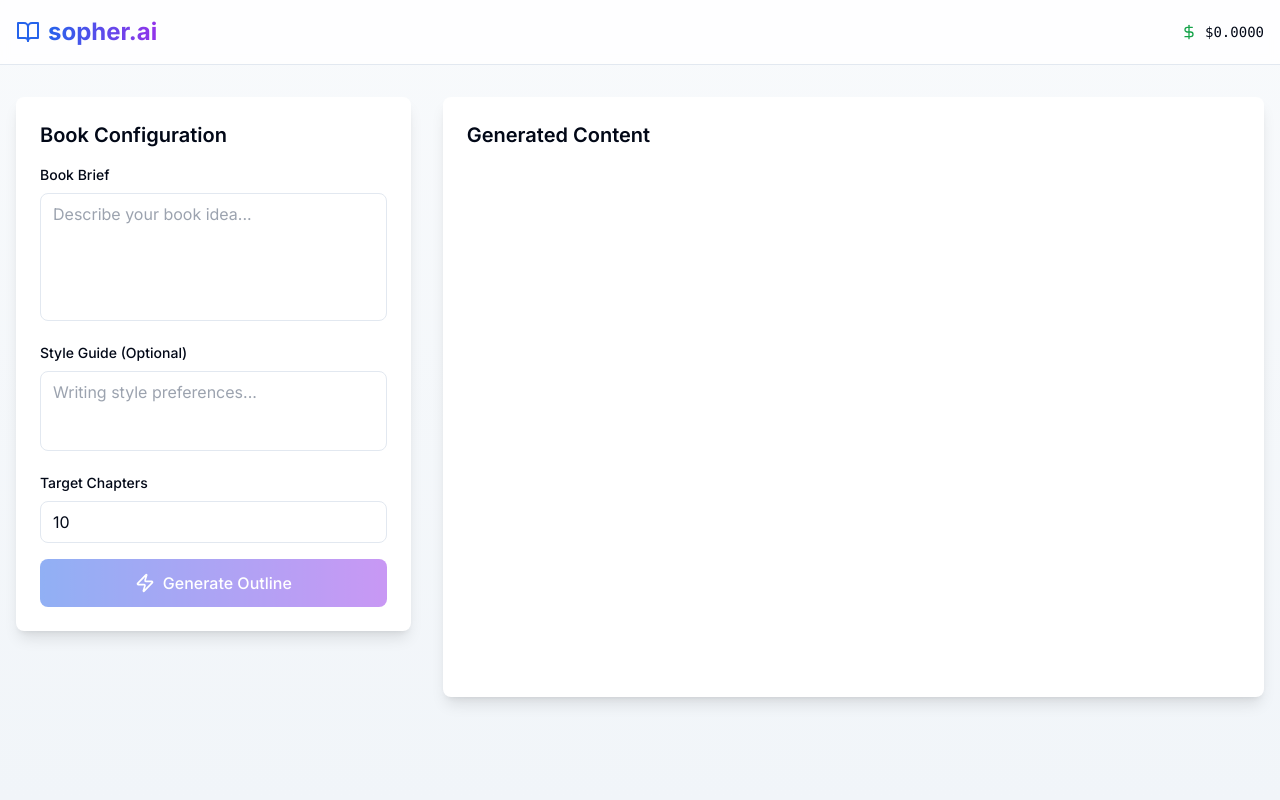
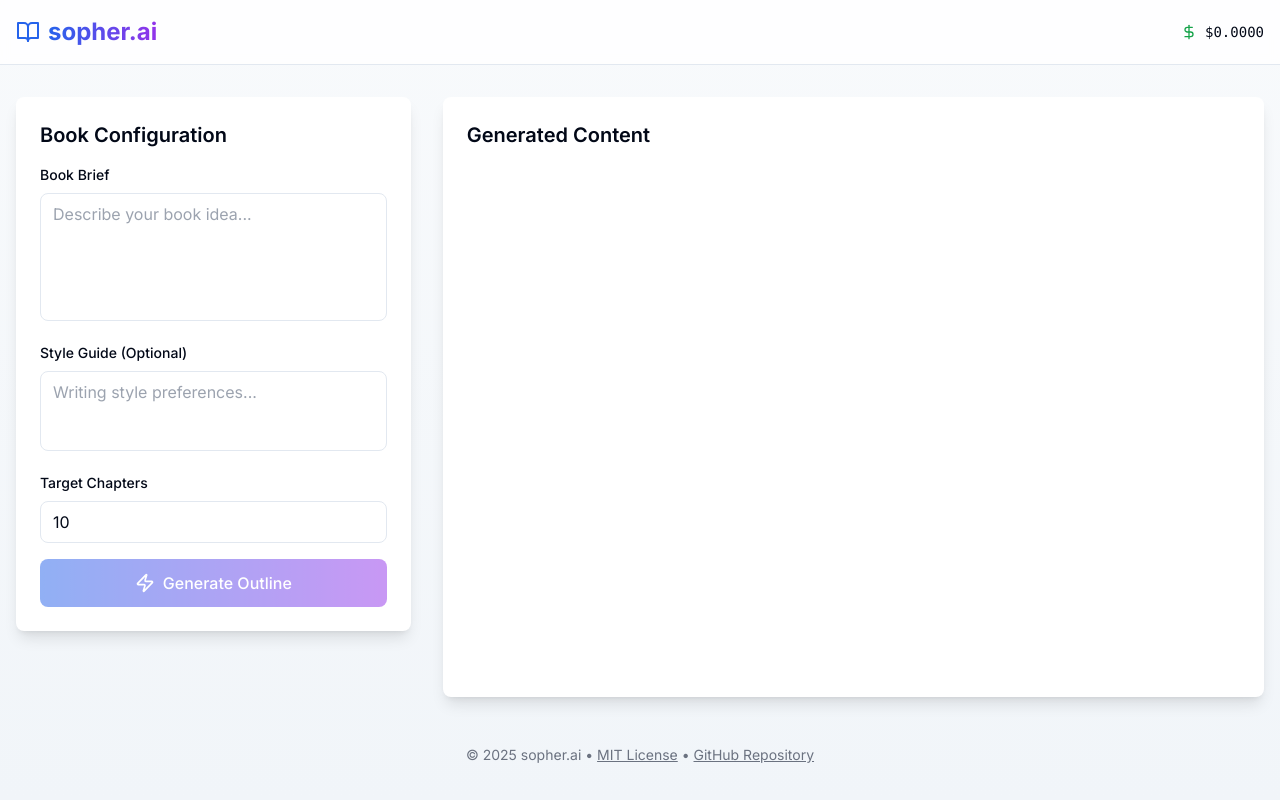
Before and after one commit to ai-joon/ai-book-writer, a Next.js app in the folder frontend/: page / in a window 1280 px wide. Built offline with nearby package versions, Linux system fonts and the light colour scheme.

Commit message:
feat: add footer to main page (#29)

```diff
--- a/frontend/app/page.tsx
+++ b/frontend/app/page.tsx
@@ -290,6 +290,22 @@ export default function Home() {
           </div>
         </div>
       </main>
+      <footer className="text-center text-sm text-gray-500 py-4">
+        © 2025 sopher.ai •{' '}
+        <a
+          href="https://github.com/cheesejaguar/sopher.ai/blob/main/LICENSE"
+          className="underline"
+        >
+          MIT License
+        </a>{' '}
+        •{' '}
+        <a
+          href="https://github.com/cheesejaguar/sopher.ai"
+          className="underline"
+        >
+          GitHub Repository
+        </a>
+      </footer>
     </div>
   )
 }
```
